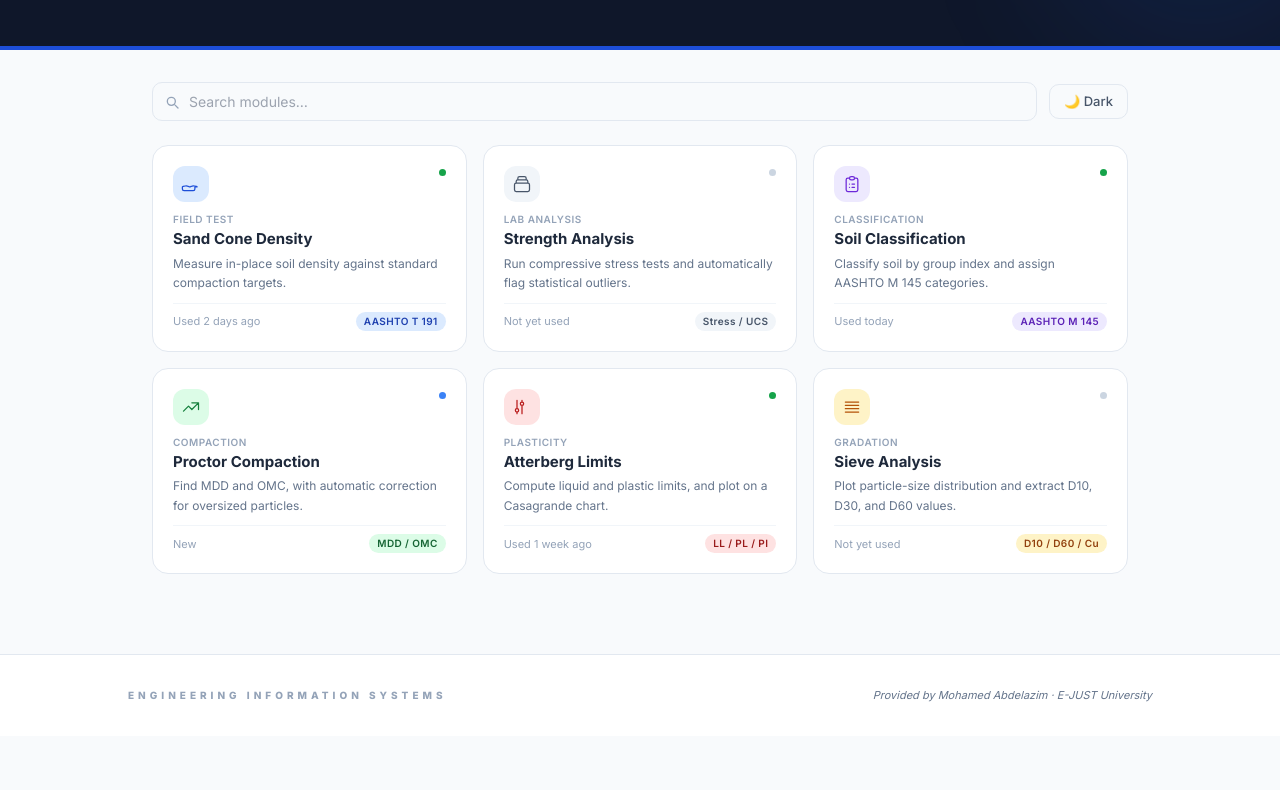
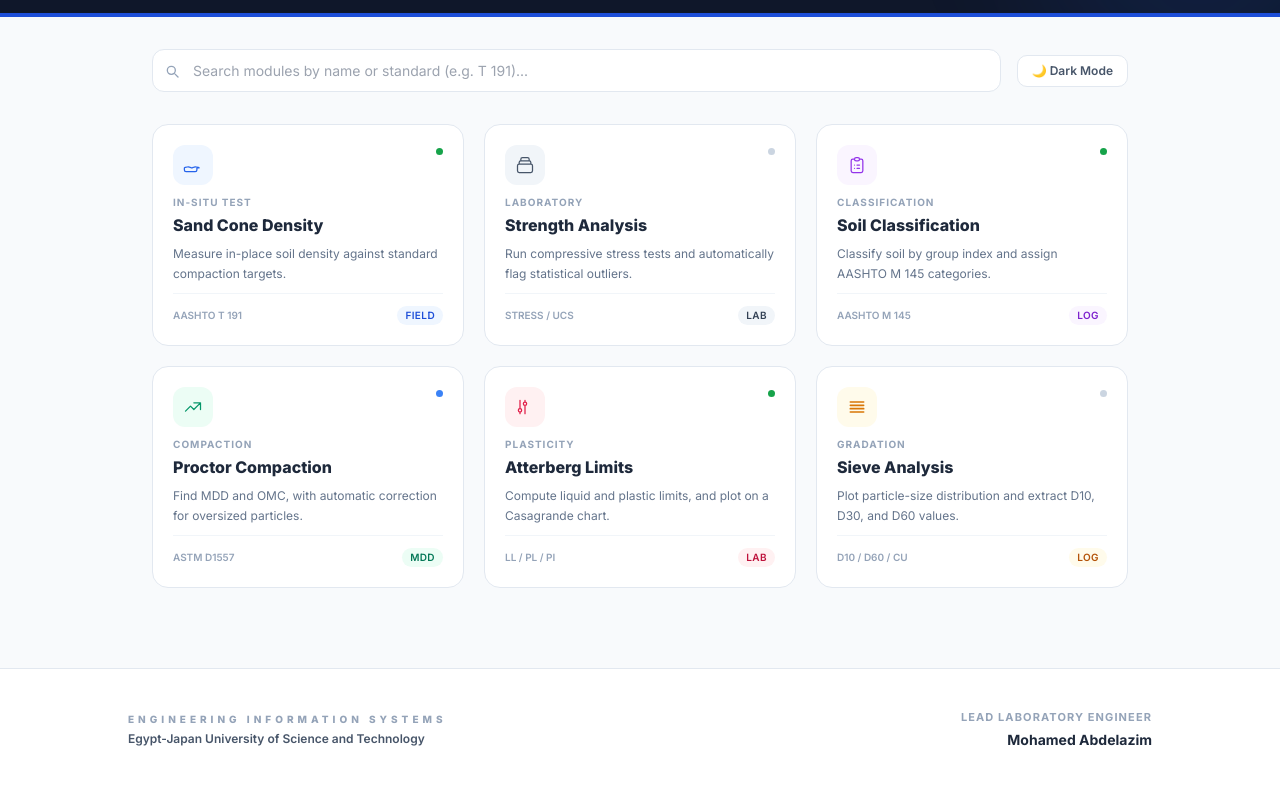
Before and after one commit to MohamedElnaggar00/Quick.Civil.Lab.Suit, a plain HTML site: page index.html in a window 1280 px wide. Shown: the part 179-969 px from the top of the page. Before the commit the page ends 915 px from the top, so only its background shows below. Drawn offline with nearby package versions, Linux system fonts and the light colour scheme.

Commit message:
Update index.html

```diff
--- a/index.html
+++ b/index.html
@@ -12,55 +12,64 @@
     *, *::before, *::after { box-sizing: border-box; }
     body { font-family: 'Inter', sans-serif; }
 
+    /* ── Utility Top Bar ── */
+    .top-bar {
+      background: #0f172a;
+      height: 36px;
+      display: flex;
+      align-items: center;
+      padding: 0 1.5rem;
+      border-bottom: 1px solid #1e293b;
+    }
+
     /* ── Card ── */
     .lab-card {
       background: #fff;
-      border: 0.5px solid #e2e8f0;
+      border: 1px solid #e2e8f0;
       border-radius: 16px;
       padding: 1.25rem;
       display: flex;
       flex-direction: column;
       gap: 10px;
       cursor: pointer;
-      transition: border-color 0.15s, background 0.15s, transform 0.15s;
+      transition: all 0.2s cubic-bezier(0.4, 0, 0.2, 1);
       text-decoration: none;
       color: inherit;
     }
     .lab-card:hover {
-      border-color: #94a3b8;
-      background: #f8fafc;
-      transform: translateY(-2px);
+      border-color: #3b82f6;
+      background: #fff;
+      transform: translateY(-4px);
+      box-shadow: 0 10px 15px -3px rgba(0, 0, 0, 0.1);
     }
     .dark .lab-card {
       background: #1e293b;
       border-color: #334155;
     }
     .dark .lab-card:hover {
-      background: #273449;
-      border-color: #475569;
+      background: #232f42;
+      border-color: #60a5fa;
     }
 
     /* ── Search ── */
     #search-input {
       width: 100%;
       font-size: 14px;
-      padding: 8px 14px 8px 36px;
-      border: 0.5px solid #e2e8f0;
-      border-radius: 10px;
-      background: #f8fafc;
+      padding: 10px 14px 10px 40px;
+      border: 1px solid #e2e8f0;
+      border-radius: 12px;
+      background: #fff;
       color: #0f172a;
       outline: none;
-      transition: border-color 0.15s;
-      font-family: 'Inter', sans-serif;
+      transition: all 0.15s;
     }
-    #search-input:focus { border-color: #94a3b8; }
+    #search-input:focus { border-color: #3b82f6; box-shadow: 0 0 0 3px rgba(59, 130, 246, 0.1); }
     .dark #search-input {
-      background: #1e293b;
+      background: #0f172a;
       border-color: #334155;
       color: #f1f5f9;
     }
 
-    /* ── Tag / pill ── */
     .tag {
       display: inline-block;
       font-size: 10px;
@@ -70,53 +79,60 @@
       border-radius: 100px;
     }
 
-    /* ── Status dot ── */
     .dot { width: 7px; height: 7px; border-radius: 50%; flex-shrink: 0; margin-top: 3px; }
     .dot-active  { background: #16a34a; }
     .dot-idle    { background: #cbd5e1; }
     .dot-new     { background: #3b82f6; }
 
-    /* ── Dark toggle button ── */
     #dark-btn {
-      border: 0.5px solid #e2e8f0;
+      border: 1px solid #e2e8f0;
       border-radius: 10px;
-      padding: 7px 14px;
-      font-size: 13px;
-      font-weight: 500;
+      padding: 6px 14px;
+      font-size: 12px;
+      font-weight: 600;
       cursor: pointer;
-      background: #f8fafc;
+      background: #fff;
       color: #475569;
-      white-space: nowrap;
-      font-family: 'Inter', sans-serif;
-      transition: background 0.15s;
+      transition: all 0.15s;
     }
-    #dark-btn:hover { background: #f1f5f9; }
+    #dark-btn:hover { background: #f8fafc; border-color: #cbd5e1; }
     .dark #dark-btn { background: #1e293b; border-color: #334155; color: #94a3b8; }
 
-    /* ── Hidden ── */
     .card-hidden { display: none !important; }
 
-    /* ── Dark body ── */
     .dark body, .dark { background: #0f172a; color: #f1f5f9; }
-    .dark header { background: #0a1628 !important; border-color: #1d4ed8 !important; }
-    .dark footer { background: #1e293b !important; border-color: #334155 !important; }
+    .dark header { background: #0f172a !important; border-color: #1d4ed8 !important; }
+    .dark footer { background: #0f172a !important; border-color: #1e293b !important; }
+    .dark .top-bar { background: #020617; border-color: #0f172a; }
   </style>
 </head>
-<body class="bg-slate-50 min-h-screen flex flex-col" id="root">
+<body class="bg-slate-50 min-h-screen flex flex-col transition-colors duration-300" id="root">
+
+  <!-- ══ UTILITY TOP BAR ══ -->
+  <div class="top-bar flex justify-between items-center no-print">
+    <div class="flex items-center gap-4">
+        <span class="text-[10px] font-bold text-slate-500 uppercase tracking-widest">System v3.2.0</span>
+        <span class="h-3 w-[1px] bg-slate-800"></span>
+        <span class="text-[10px] font-medium text-emerald-500 flex items-center gap-1.5">
+            <span class="h-1.5 w-1.5 rounded-full bg-emerald-500 animate-pulse"></span> Server Active
+        </span>
+    </div>
+    <div class="flex items-center gap-3">
+        <span class="text-[10px] font-semibold text-slate-400 uppercase tracking-wider">Engineer:</span>
+        <span class="text-[11px] font-bold text-blue-400">M. Abdelazim</span>
+    </div>
+  </div>
 
   <!-- ══ HEADER ══ -->
-  <header class="bg-slate-900 text-white pt-14 pb-16 px-6 border-b-4 border-blue-700 relative overflow-hidden">
+  <header class="bg-slate-900 text-white pt-10 pb-12 px-6 border-b-4 border-blue-700 relative overflow-hidden">
+    <!-- Abstract BG -->
     <div class="absolute top-0 right-0 w-80 h-80 bg-blue-600/10 rounded-full -mr-20 -mt-20 blur-3xl pointer-events-none"></div>
+
     <div class="max-w-5xl mx-auto relative z-10">
-      <div class="flex flex-col md:flex-row justify-between items-end gap-6">
+      <div class="flex flex-col md:flex-row justify-between items-start md:items-center">
         <div>
-          <p class="text-blue-400 text-xs font-bold tracking-[0.3em] uppercase mb-2">Unified Geotechnical Portal</p>
-          <h1 class="text-3xl md:text-4xl font-black tracking-tight uppercase">Engineering Lab Suite</h1>
-        </div>
-        <div class="bg-slate-800/60 backdrop-blur-sm p-5 rounded-2xl border border-slate-700 text-right shrink-0">
-          <p class="text-slate-400 text-[10px] uppercase font-bold tracking-widest mb-1">Lead Laboratory Engineer</p>
-          <p class="text-lg font-bold text-white">Mohamed Abdelazim</p>
-          <p class="text-blue-400 text-xs font-medium uppercase tracking-wider">E-JUST University · Egypt</p>
+          <h1 class="text-3xl md:text-4xl font-black tracking-tight uppercase leading-none">Engineering Lab Suite</h1>
+          <p class="text-blue-400 text-xs font-bold tracking-[0.3em] uppercase mt-3">Unified Geotechnical Portal</p>
         </div>
       </div>
     </div>
@@ -125,161 +141,167 @@
   <!-- ══ MAIN ══ -->
   <main class="max-w-5xl mx-auto px-6 pt-8 pb-20 flex-1 w-full">
 
-    <!-- Search + dark toggle -->
-    <div class="flex items-center gap-3 mb-6">
-      <div class="relative flex-1">
+    <!-- Controls Row -->
+    <div class="flex flex-col sm:flex-row items-center gap-4 mb-8">
+      <div class="relative w-full sm:flex-1">
         <svg class="absolute left-3 top-1/2 -translate-y-1/2 w-4 h-4 text-slate-400 pointer-events-none" fill="none" stroke="currentColor" viewBox="0 0 24 24">
           <path stroke-linecap="round" stroke-linejoin="round" stroke-width="2" d="M21 21l-4.35-4.35M17 11A6 6 0 105 11a6 6 0 0012 0z"/>
         </svg>
-        <input id="search-input" type="text" placeholder="Search modules…" oninput="filterCards()" />
+        <input id="search-input" type="text" placeholder="Search modules by name or standard (e.g. T 191)..." oninput="filterCards()" />
       </div>
-      <button id="dark-btn" onclick="toggleDark()">🌙 Dark</button>
+      <button id="dark-btn" onclick="toggleDark()" class="w-full sm:w-auto">🌙 Dark Mode</button>
     </div>
 
     <!-- Cards grid -->
-    <div class="grid grid-cols-1 sm:grid-cols-2 lg:grid-cols-3 gap-4" id="cards-grid">
+    <div class="grid grid-cols-1 sm:grid-cols-2 lg:grid-cols-3 gap-5" id="cards-grid">
 
       <!-- Sand Cone -->
       <a href="sand_cone.html" class="lab-card" data-search="sand cone density field test aashto t191">
         <div class="flex items-start justify-between">
-          <div class="w-9 h-9 rounded-xl flex items-center justify-center" style="background:#dbeafe;">
-            <svg class="w-5 h-5" style="color:#1d4ed8;" fill="none" stroke="currentColor" viewBox="0 0 24 24">
+          <div class="w-10 h-10 rounded-xl flex items-center justify-center bg-blue-50 dark:bg-blue-900/30">
+            <svg class="w-5 h-5 text-blue-600 dark:text-blue-400" fill="none" stroke="currentColor" viewBox="0 0 24 24">
               <path stroke-linecap="round" stroke-linejoin="round" stroke-width="1.5" d="M19.428 15.428a2 2 0 00-1.022-.547l-2.387-.477a6 6 0 00-3.86.517l-.628.285a2 2 0 01-1.963 0l-.63-.285a6 6 0 00-3.86-.517l-2.388.477a2 2 0 00-1.022.547V18a2 2 0 002 2h11a2 2 0 002-2v-2.572z"/>
             </svg>
           </div>
           <div class="dot dot-active" title="Used recently"></div>
         </div>
         <div>
-          <p class="text-[10px] font-semibold uppercase tracking-wider text-slate-400 mb-0.5">Field test</p>
-          <p class="text-[15px] font-bold text-slate-800 leading-snug" style="color:#1e293b;">Sand Cone Density</p>
-          <p class="text-xs text-slate-500 mt-1 leading-relaxed">Measure in-place soil density against standard compaction targets.</p>
+          <p class="text-[10px] font-bold uppercase tracking-widest text-slate-400 mb-1">In-Situ Test</p>
+          <p class="text-[16px] font-extrabold text-slate-800 dark:text-slate-100 leading-snug">Sand Cone Density</p>
+          <p class="text-xs text-slate-500 dark:text-slate-400 mt-2 leading-relaxed">Measure in-place soil density against standard compaction targets.</p>
         </div>
-        <div class="flex items-center justify-between pt-2 border-t border-slate-100 mt-auto">
-          <span class="text-[11px] text-slate-400">Used 2 days ago</span>
-          <span class="tag" style="background:#dbeafe; color:#1e40af;">AASHTO T 191</span>
+        <div class="flex items-center justify-between pt-3 border-t border-slate-100 dark:border-slate-800 mt-auto">
+          <span class="text-[10px] font-semibold text-slate-400 uppercase">AASHTO T 191</span>
+          <span class="tag bg-blue-50 text-blue-700 dark:bg-blue-900/40 dark:text-blue-300">FIELD</span>
         </div>
       </a>
 
       <!-- Strength Analysis -->
       <a href="stress_test.html" class="lab-card" data-search="strength analysis compressive stress outlier cleanse lab">
         <div class="flex items-start justify-between">
-          <div class="w-9 h-9 rounded-xl flex items-center justify-center" style="background:#f1f5f9;">
-            <svg class="w-5 h-5" style="color:#475569;" fill="none" stroke="currentColor" viewBox="0 0 24 24">
+          <div class="w-10 h-10 rounded-xl flex items-center justify-center bg-slate-100 dark:bg-slate-800">
+            <svg class="w-5 h-5 text-slate-600 dark:text-slate-400" fill="none" stroke="currentColor" viewBox="0 0 24 24">
               <path stroke-linecap="round" stroke-linejoin="round" stroke-width="1.5" d="M19 11H5m14 0a2 2 0 012 2v6a2 2 0 01-2 2H5a2 2 0 01-2-2v-6a2 2 0 012-2m14 0V9a2 2 0 00-2-2M5 11V9a2 2 0 012-2m0 0V5a2 2 0 012-2h6a2 2 0 012 2v2M7 7h10"/>
             </svg>
           </div>
           <div class="dot dot-idle" title="Not yet used"></div>
         </div>
         <div>
-          <p class="text-[10px] font-semibold uppercase tracking-wider text-slate-400 mb-0.5">Lab analysis</p>
-          <p class="text-[15px] font-bold leading-snug" style="color:#1e293b;">Strength Analysis</p>
-          <p class="text-xs text-slate-500 mt-1 leading-relaxed">Run compressive stress tests and automatically flag statistical outliers.</p>
+          <p class="text-[10px] font-bold uppercase tracking-widest text-slate-400 mb-1">Laboratory</p>
+          <p class="text-[16px] font-extrabold text-slate-800 dark:text-slate-100 leading-snug">Strength Analysis</p>
+          <p class="text-xs text-slate-500 dark:text-slate-400 mt-2 leading-relaxed">Run compressive stress tests and automatically flag statistical outliers.</p>
         </div>
-        <div class="flex items-center justify-between pt-2 border-t border-slate-100 mt-auto">
-          <span class="text-[11px] text-slate-400">Not yet used</span>
-          <span class="tag" style="background:#f1f5f9; color:#475569;">Stress / UCS</span>
+        <div class="flex items-center justify-between pt-3 border-t border-slate-100 dark:border-slate-800 mt-auto">
+          <span class="text-[10px] font-semibold text-slate-400 uppercase">Stress / UCS</span>
+          <span class="tag bg-slate-100 text-slate-700 dark:bg-slate-800 dark:text-slate-300">LAB</span>
         </div>
       </a>
 
       <!-- Soil Classification -->
       <a href="soil_class.html" class="lab-card" data-search="soil classification aashto m145 group index">
         <div class="flex items-start justify-between">
-          <div class="w-9 h-9 rounded-xl flex items-center justify-center" style="background:#ede9fe;">
-            <svg class="w-5 h-5" style="color:#6d28d9;" fill="none" stroke="currentColor" viewBox="0 0 24 24">
+          <div class="w-10 h-10 rounded-xl flex items-center justify-center bg-purple-50 dark:bg-purple-900/30">
+            <svg class="w-5 h-5 text-purple-600 dark:text-purple-400" fill="none" stroke="currentColor" viewBox="0 0 24 24">
               <path stroke-linecap="round" stroke-linejoin="round" stroke-width="1.5" d="M9 5H7a2 2 0 00-2 2v12a2 2 0 002 2h10a2 2 0 002-2V7a2 2 0 00-2-2h-2M9 5a2 2 0 002 2h2a2 2 0 002-2M9 5a2 2 0 012-2h2a2 2 0 012 2m-3 7h3m-3 4h3m-6-4h.01M9 16h.01"/>
             </svg>
           </div>
           <div class="dot dot-active" title="Used recently"></div>
         </div>
         <div>
-          <p class="text-[10px] font-semibold uppercase tracking-wider text-slate-400 mb-0.5">Classification</p>
-          <p class="text-[15px] font-bold leading-snug" style="color:#1e293b;">Soil Classification</p>
-          <p class="text-xs text-slate-500 mt-1 leading-relaxed">Classify soil by group index and assign AASHTO M 145 categories.</p>
+          <p class="text-[10px] font-bold uppercase tracking-widest text-slate-400 mb-1">Classification</p>
+          <p class="text-[16px] font-extrabold text-slate-800 dark:text-slate-100 leading-snug">Soil Classification</p>
+          <p class="text-xs text-slate-500 dark:text-slate-400 mt-2 leading-relaxed">Classify soil by group index and assign AASHTO M 145 categories.</p>
         </div>
-        <div class="flex items-center justify-between pt-2 border-t border-slate-100 mt-auto">
-          <span class="text-[11px] text-slate-400">Used today</span>
-          <span class="tag" style="background:#ede9fe; color:#5b21b6;">AASHTO M 145</span>
+        <div class="flex items-center justify-between pt-3 border-t border-slate-100 dark:border-slate-800 mt-auto">
+          <span class="text-[10px] font-semibold text-slate-400 uppercase">AASHTO M 145</span>
+          <span class="tag bg-purple-50 text-purple-700 dark:bg-purple-900/40 dark:text-purple-300">LOG</span>
         </div>
       </a>
 
       <!-- Proctor Compaction -->
       <a href="proctor.html" class="lab-card" data-search="proctor compaction mdd omc oversize correction">
         <div class="flex items-start justify-between">
-          <div class="w-9 h-9 rounded-xl flex items-center justify-center" style="background:#dcfce7;">
-            <svg class="w-5 h-5" style="color:#15803d;" fill="none" stroke="currentColor" viewBox="0 0 24 24">
+          <div class="w-10 h-10 rounded-xl flex items-center justify-center bg-emerald-50 dark:bg-emerald-900/30">
+            <svg class="w-5 h-5 text-emerald-600 dark:text-emerald-400" fill="none" stroke="currentColor" viewBox="0 0 24 24">
               <path stroke-linecap="round" stroke-linejoin="round" stroke-width="1.5" d="M13 7h8m0 0v8m0-8l-8 8-4-4-6 6"/>
             </svg>
           </div>
           <div class="dot dot-new" title="New module"></div>
         </div>
         <div>
-          <p class="text-[10px] font-semibold uppercase tracking-wider text-slate-400 mb-0.5">Compaction</p>
-          <p class="text-[15px] font-bold leading-snug" style="color:#1e293b;">Proctor Compaction</p>
-          <p class="text-xs text-slate-500 mt-1 leading-relaxed">Find MDD and OMC, with automatic correction for oversized particles.</p>
+          <p class="text-[10px] font-bold uppercase tracking-widest text-slate-400 mb-1">Compaction</p>
+          <p class="text-[16px] font-extrabold text-slate-800 dark:text-slate-100 leading-snug">Proctor Compaction</p>
+          <p class="text-xs text-slate-500 dark:text-slate-400 mt-2 leading-relaxed">Find MDD and OMC, with automatic correction for oversized particles.</p>
         </div>
-        <div class="flex items-center justify-between pt-2 border-t border-slate-100 mt-auto">
-          <span class="text-[11px] text-slate-400">New</span>
-          <span class="tag" style="background:#dcfce7; color:#166534;">MDD / OMC</span>
+        <div class="flex items-center justify-between pt-3 border-t border-slate-100 dark:border-slate-800 mt-auto">
+          <span class="text-[10px] font-semibold text-slate-400 uppercase">ASTM D1557</span>
+          <span class="tag bg-emerald-50 text-emerald-700 dark:bg-emerald-900/40 dark:text-emerald-300">MDD</span>
         </div>
       </a>
 
       <!-- Atterberg Limits -->
       <a href="atterberg.html" class="lab-card" data-search="atterberg limits consistency plasticity liquid plastic">
         <div class="flex items-start justify-between">
-          <div class="w-9 h-9 rounded-xl flex items-center justify-center" style="background:#fee2e2;">
-            <svg class="w-5 h-5" style="color:#b91c1c;" fill="none" stroke="currentColor" viewBox="0 0 24 24">
+          <div class="w-10 h-10 rounded-xl flex items-center justify-center bg-rose-50 dark:bg-rose-900/30">
+            <svg class="w-5 h-5 text-rose-600 dark:text-rose-400" fill="none" stroke="currentColor" viewBox="0 0 24 24">
               <path stroke-linecap="round" stroke-linejoin="round" stroke-width="1.5" d="M12 6V4m0 2a2 2 0 100 4m0-4a2 2 0 110 4m-6 8a2 2 0 100-4m0 4a2 2 0 110-4m0 4v2m0-6V4m6 6v10"/>
             </svg>
           </div>
           <div class="dot dot-active" title="Used recently"></div>
         </div>
         <div>
-          <p class="text-[10px] font-semibold uppercase tracking-wider text-slate-400 mb-0.5">Plasticity</p>
-          <p class="text-[15px] font-bold leading-snug" style="color:#1e293b;">Atterberg Limits</p>
-          <p class="text-xs text-slate-500 mt-1 leading-relaxed">Compute liquid and plastic limits, and plot on a Casagrande chart.</p>
+          <p class="text-[10px] font-bold uppercase tracking-widest text-slate-400 mb-1">Plasticity</p>
+          <p class="text-[16px] font-extrabold text-slate-800 dark:text-slate-100 leading-snug">Atterberg Limits</p>
+          <p class="text-xs text-slate-500 dark:text-slate-400 mt-2 leading-relaxed">Compute liquid and plastic limits, and plot on a Casagrande chart.</p>
         </div>
-        <div class="flex items-center justify-between pt-2 border-t border-slate-100 mt-auto">
-          <span class="text-[11px] text-slate-400">Used 1 week ago</span>
-          <span class="tag" style="background:#fee2e2; color:#991b1b;">LL / PL / PI</span>
+        <div class="flex items-center justify-between pt-3 border-t border-slate-100 dark:border-slate-800 mt-auto">
+          <span class="text-[10px] font-semibold text-slate-400 uppercase">LL / PL / PI</span>
+          <span class="tag bg-rose-50 text-rose-700 dark:bg-rose-900/40 dark:text-rose-300">LAB</span>
         </div>
       </a>
 
       <!-- Sieve Analysis -->
       <a href="sieve.html" class="lab-card" data-search="sieve analysis gradation d10 d30 d60 particle size">
         <div class="flex items-start justify-between">
-          <div class="w-9 h-9 rounded-xl flex items-center justify-center" style="background:#fef3c7;">
-            <svg class="w-5 h-5" style="color:#b45309;" fill="none" stroke="currentColor" viewBox="0 0 24 24">
-              <path stroke-linecap="round" stroke-linejoin="round" stroke-width="1.5" d="M4 6h16M4 10h16M4 14h16M4 18h16"/>
+          <div class="w-10 h-10 rounded-xl flex items-center justify-center bg-amber-50 dark:bg-amber-900/30">
+            <svg class="w-5 h-5 text-amber-600 dark:text-amber-400" fill="none" stroke="currentColor" viewBox="0 0 24 24">
+              <path stroke-linecap="round" stroke-linejoin="round" stroke-width="2" d="M4 6h16M4 10h16M4 14h16M4 18h16"/>
             </svg>
           </div>
           <div class="dot dot-idle" title="Not yet used"></div>
         </div>
         <div>
-          <p class="text-[10px] font-semibold uppercase tracking-wider text-slate-400 mb-0.5">Gradation</p>
-          <p class="text-[15px] font-bold leading-snug" style="color:#1e293b;">Sieve Analysis</p>
-          <p class="text-xs text-slate-500 mt-1 leading-relaxed">Plot particle-size distribution and extract D10, D30, and D60 values.</p>
+          <p class="text-[10px] font-bold uppercase tracking-widest text-slate-400 mb-1">Gradation</p>
+          <p class="text-[16px] font-extrabold text-slate-800 dark:text-slate-100 leading-snug">Sieve Analysis</p>
+          <p class="text-xs text-slate-500 dark:text-slate-400 mt-2 leading-relaxed">Plot particle-size distribution and extract D10, D30, and D60 values.</p>
         </div>
-        <div class="flex items-center justify-between pt-2 border-t border-slate-100 mt-auto">
-          <span class="text-[11px] text-slate-400">Not yet used</span>
-          <span class="tag" style="background:#fef3c7; color:#92400e;">D10 / D60 / Cu</span>
+        <div class="flex items-center justify-between pt-3 border-t border-slate-100 dark:border-slate-800 mt-auto">
+          <span class="text-[10px] font-semibold text-slate-400 uppercase">D10 / D60 / Cu</span>
+          <span class="tag bg-amber-50 text-amber-700 dark:bg-amber-900/40 dark:text-amber-300">LOG</span>
         </div>
       </a>
 
     </div>
 
-    <p id="no-results" class="text-center text-slate-400 text-sm py-10" style="display:none;">No modules match your search.</p>
+    <p id="no-results" class="text-center text-slate-400 text-sm py-16" style="display:none;">No laboratory modules match your search query.</p>
   </main>
 
   <!-- ══ FOOTER ══ -->
-  <footer class="bg-white border-t border-slate-200 py-8 px-6">
-    <div class="max-w-5xl mx-auto flex flex-col md:flex-row justify-between items-center gap-3 text-center">
-      <p class="text-[10px] font-black text-slate-400 uppercase tracking-[0.4em]">Engineering Information Systems</p>
-      <p class="text-[11px] text-slate-500 italic">Provided by Mohamed Abdelazim · E-JUST University</p>
+  <footer class="bg-white border-t border-slate-200 py-10 px-6">
+    <div class="max-w-5xl mx-auto flex flex-col md:flex-row justify-between items-center gap-6">
+      <div class="text-center md:text-left">
+          <p class="text-[10px] font-black text-slate-400 uppercase tracking-[0.4em] mb-1">Engineering Information Systems</p>
+          <p class="text-xs font-semibold text-slate-600 dark:text-slate-400">Egypt-Japan University of Science and Technology</p>
+      </div>
+      <div class="flex flex-col items-center md:items-end">
+          <p class="text-[11px] text-slate-400 uppercase font-bold tracking-widest mb-1">Lead Laboratory Engineer</p>
+          <p class="text-sm font-bold text-slate-800 dark:text-slate-200">Mohamed Abdelazim</p>
+      </div>
     </div>
   </footer>
 
   <script>
-    // ── Search ──
+    // ── Search Logic ──
     function filterCards() {
       const q = document.getElementById('search-input').value.toLowerCase();
       const cards = document.querySelectorAll('.lab-card');
@@ -292,25 +314,22 @@
       document.getElementById('no-results').style.display = any ? 'none' : 'block';
     }
 
-    // ── Dark mode ──
+    // ── Dark Mode Logic ──
     let dark = false;
     function toggleDark() {
       dark = !dark;
       document.getElementById('root').classList.toggle('dark', dark);
       document.body.classList.toggle('bg-slate-900', dark);
       document.body.classList.toggle('bg-slate-50', !dark);
-      document.body.classList.toggle('text-slate-100', dark);
-      // Update card text colors for dark
-      document.querySelectorAll('.lab-card p[style*="1e293b"]').forEach(el => {
-        el.style.color = dark ? '#f1f5f9' : '#1e293b';
+
+      const btn = document.getElementById('dark-btn');
+      btn.innerHTML = dark ? '☀️ Light Mode' : '🌙 Dark Mode';
+
+      // Manually adjust dynamic inline styles for the card headers
+      const headings = document.querySelectorAll('.lab-card p.font-extrabold');
+      headings.forEach(h => {
+          h.style.color = dark ? '#f1f5f9' : '#1e293b';
       });
-      document.querySelectorAll('.lab-card p.text-slate-500').forEach(el => {
-        el.style.color = dark ? '#94a3b8' : '';
-      });
-      document.querySelectorAll('.lab-card .border-slate-100').forEach(el => {
-        el.style.borderColor = dark ? '#334155' : '';
-      });
-      document.getElementById('dark-btn').textContent = dark ? '☀️ Light' : '🌙 Dark';
     }
   </script>
 </body>
```
